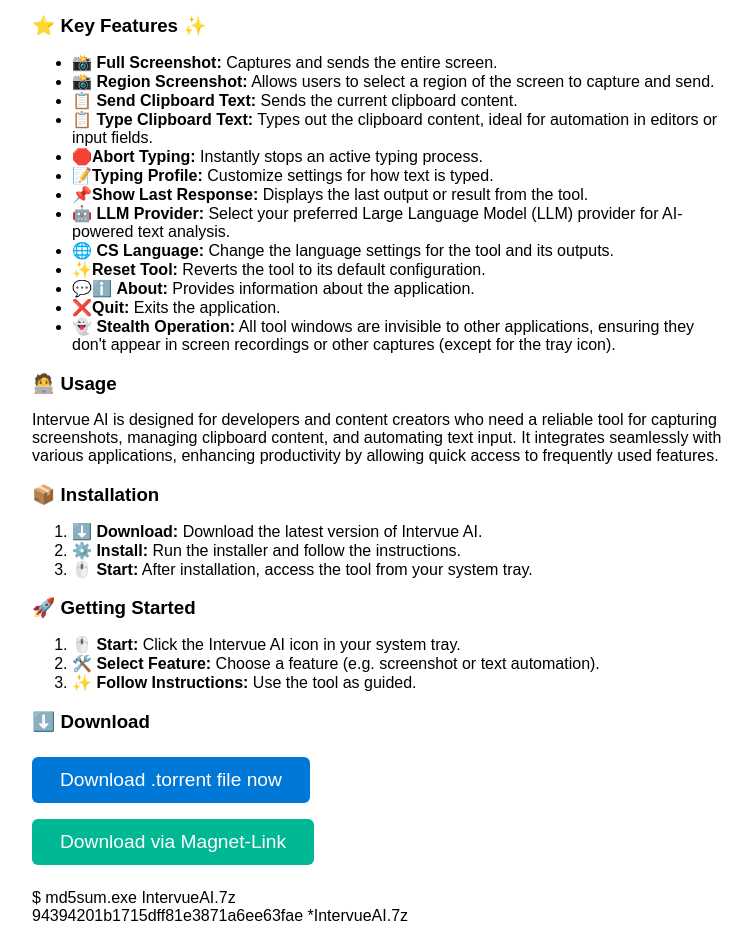
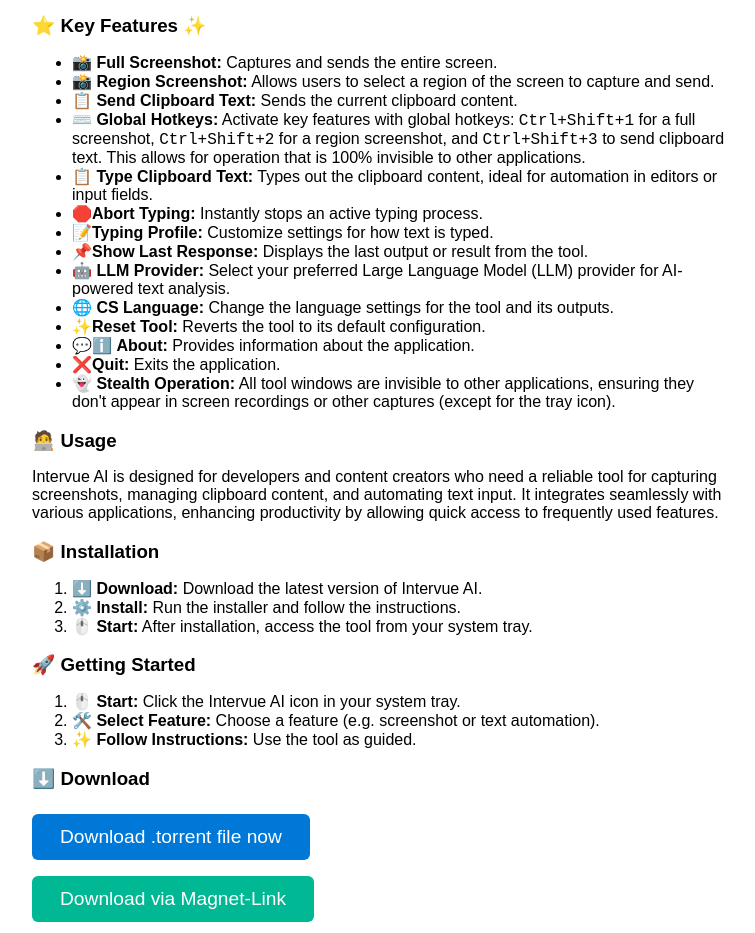
Before and after one commit to Tetramatrix/intervue, a plain HTML site: page docs/index.html in a window 1280 px wide. Shown: the part 796-1729 px from the top of the page, without its empty margins (156-911 px from the left). Drawn offline with nearby package versions, Linux system fonts and the light colour scheme.

Commit message:
Update index.html

```diff
--- a/docs/index.html
+++ b/docs/index.html
@@ -130,6 +130,7 @@ $ md5sum.exe IntervueAI.7z<br />
     <li>📸 <strong>Full Screenshot:</strong> Captures and sends the entire screen.</li>
     <li>📸 <strong>Region Screenshot:</strong> Allows users to select a region of the screen to capture and send.</li>
     <li>📋 <strong>Send Clipboard Text:</strong> Sends the current clipboard content.</li>
+    <li>⌨️ <strong>Global Hotkeys:</strong> Activate key features with global hotkeys: <code>Ctrl+Shift+1</code> for a full screenshot, <code>Ctrl+Shift+2</code> for a region screenshot, and <code>Ctrl+Shift+3</code> to send clipboard text. This allows for operation that is 100% invisible to other applications.</li>
     <li>📋 <strong>Type Clipboard Text:</strong> Types out the clipboard content, ideal for automation in editors or input fields.</li>
     <li>🛑<strong>Abort Typing:</strong> Instantly stops an active typing process.</li>
     <li>📝<strong>Typing Profile:</strong> Customize settings for how text is typed.</li>
```
